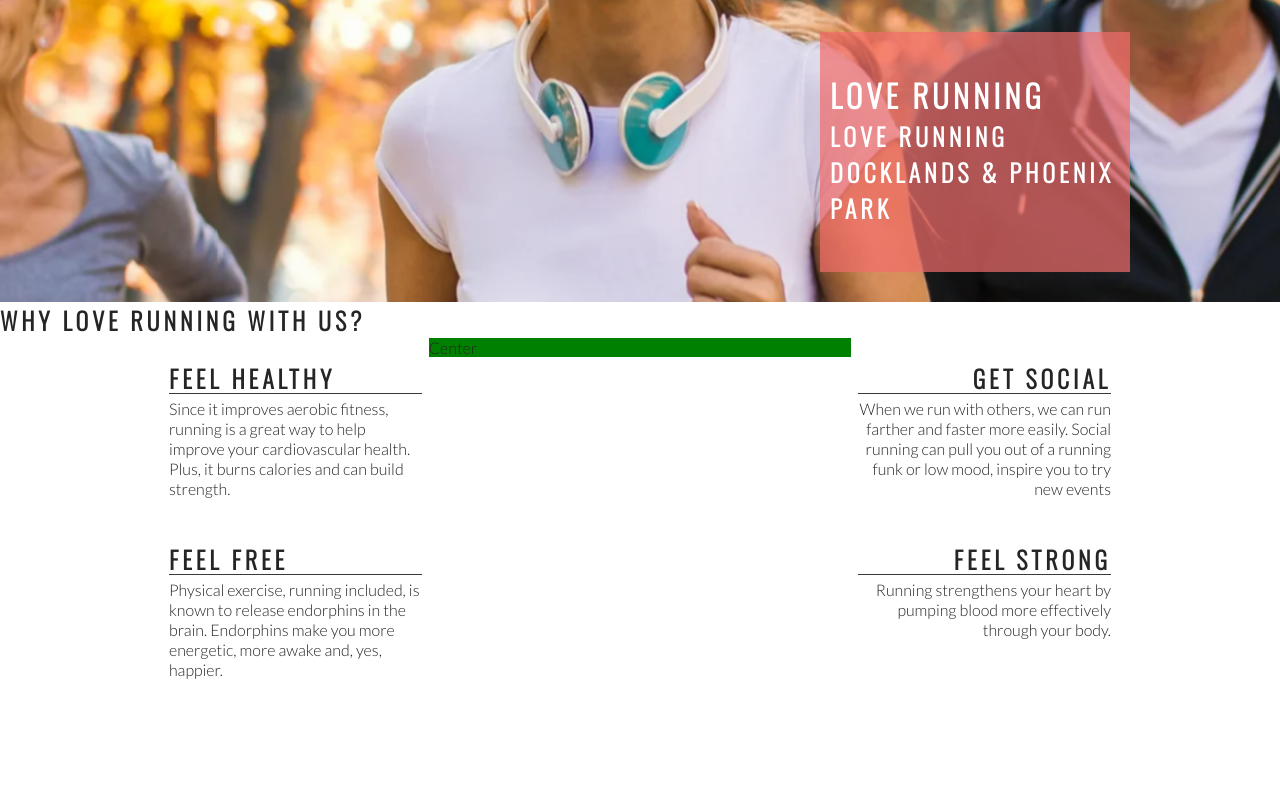
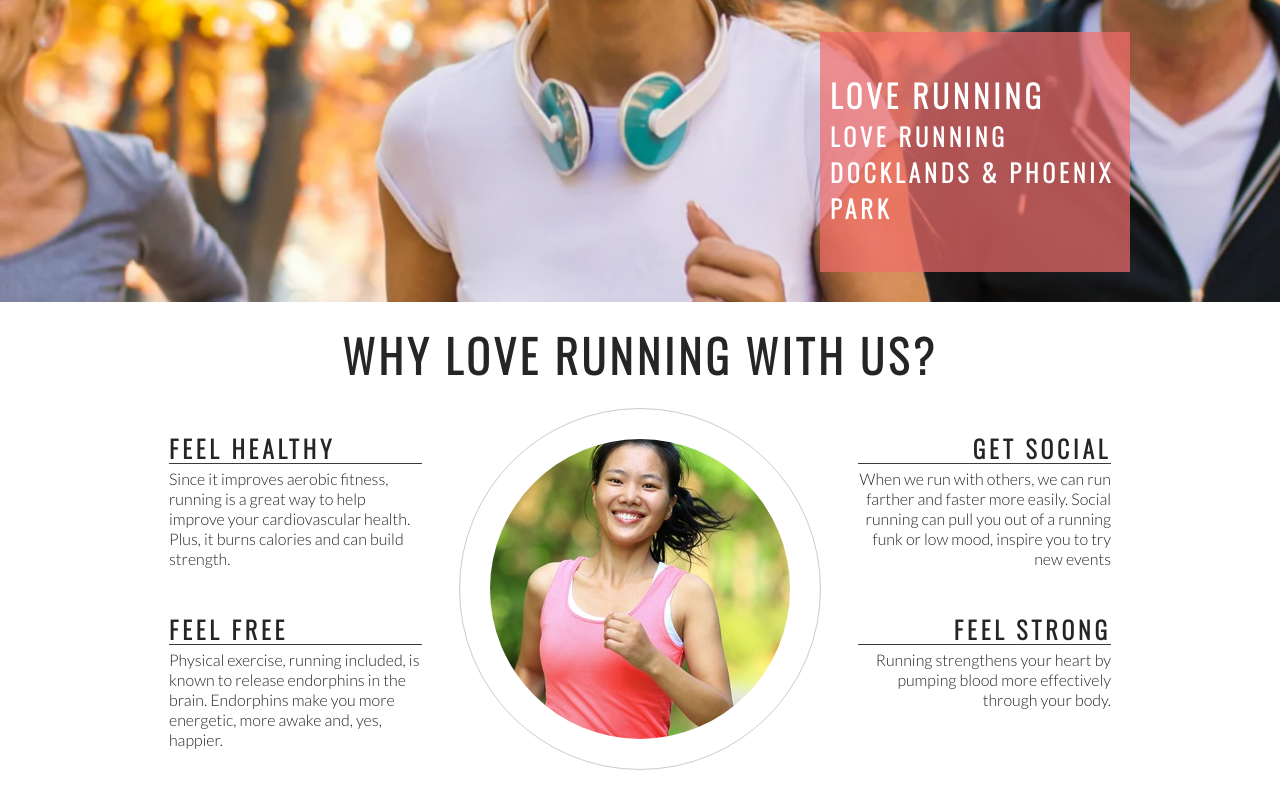
Before and after one commit to HannaBerggren/love-running, a plain HTML site: page index.html in a window 1280 px wide. Shown: the part 373-1173 px from the top of the page. Before the commit the page ends 1103 px from the top, so only its background shows below. Drawn offline with nearby package versions, Linux system fonts and the light colour scheme.

Commit message:
add club ethos central and style into a cirkle

```diff
--- a/assets/css/style.css
+++ b/assets/css/style.css
@@ -126,7 +126,6 @@ body {
     #center-about {
         width: 33%;
         margin: 0 auto;
-        background-color: green;
     }
 
     hr {
@@ -158,3 +157,26 @@ body {
     .right-about-heading p {
         text-align: right;
     }
+
+    #welcome {
+        text-align: center;
+        margin: 20px 0;
+        font-size: 280%;
+    }
+
+    #circle-container {
+        width: 300px;
+        height: 300px;
+        padding: 30px;
+        border-style: solid;
+        border-color: #ccc;
+        border-width: 1px;
+        border-radius: 50%;
+        margin: 0 auto;
+    }
+
+    #circle-cover-bg {
+        background: url('../css/images/ethos-center-image.jpeg') no-repeat center center;
+        height: 100%;
+        border-radius: 50%;
+    }
--- a/index.html
+++ b/index.html
@@ -41,7 +41,7 @@
         </div>
     </section>
     <section id="club ethos">
-        <h1>Why Love Running With Us?</h1>
+        <h2 id="welcome">Why Love Running With Us?</h2>
         <div id="left-about">
         <div class="left-about-heading">
             <h2>Feel Healthy</h2>
@@ -74,7 +74,12 @@
                 </p>
                 </div>
         </div>
-        <div id="center-about">Center</div>
+        <div id="center-about">
+            <div id="circle-container">
+                <div id="circle-cover-bg">
+                </div>
+            </div>
+        </div>
     </section>
     <section>
 
```
Also changed, not shown: assets/css/images/ethos-center-image.jpeg (added).
